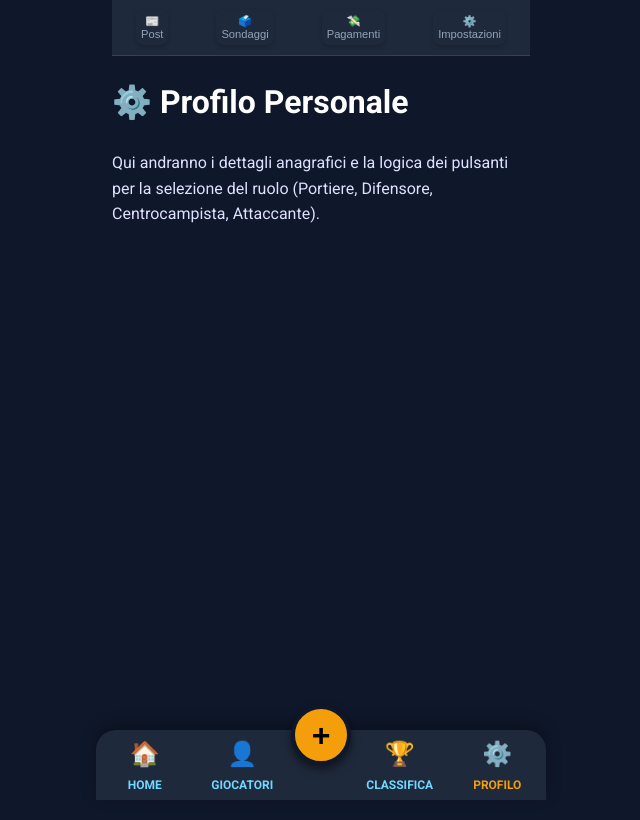
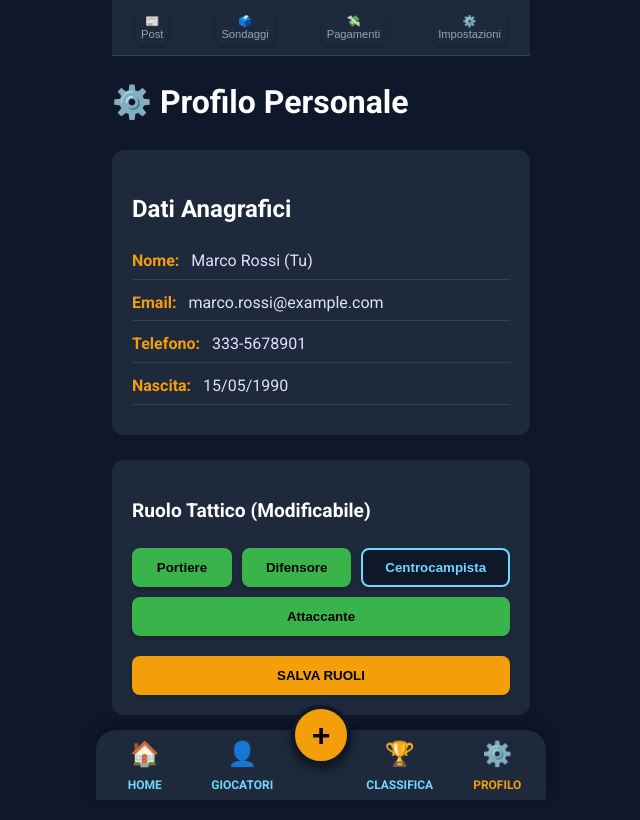
Before and after one commit to scarpariinside26/Scarpari-Inside-2.0, a SvelteKit app: page /profile in a window 1280 px wide. Shown: the whole page, without its empty margins (319-959 px from the left). Built offline with nearby package versions, Linux system fonts and the light colour scheme.

Commit message:
Update +page.svelte

```diff
--- a/src/routes/profile/+page.svelte
+++ b/src/routes/profile/+page.svelte
@@ -1,6 +1,34 @@
 <script>
     import TopNavBar from '$lib/components/TopNavBar.svelte';
     import BottomNavBar from '$lib/components/BottomNavBar.svelte';
+    import { fly } from 'svelte/transition';
+
+    // Dati fittizi utente
+    const userData = {
+        name: 'Marco Rossi (Tu)',
+        email: 'marco.rossi@example.com',
+        phone: '333-5678901',
+        birthDate: '15/05/1990',
+        currentRoles: ['Portiere', 'Difensore', 'Attaccante'] // Ruoli fittizi iniziali
+    };
+
+    // Ruoli disponibili
+    const allRoles = ['Portiere', 'Difensore', 'Centrocampista', 'Attaccante'];
+
+    // Variabile per i ruoli selezionati (usiamo una variabile reattiva per simulare la selezione)
+    let selectedRoles = [...userData.currentRoles];
+
+    function toggleRole(role) {
+        if (selectedRoles.includes(role)) {
+            selectedRoles = selectedRoles.filter(r => r !== role);
+        } else {
+            selectedRoles = [...selectedRoles, role];
+        }
+    }
+
+    function saveRoles() {
+        alert(`Nuovi ruoli salvati: ${selectedRoles.join(', ')}`);
+    }
 </script>
 
 <style>
@@ -12,11 +40,97 @@
         padding: 0 16px;
         padding-bottom: 80px;
     }
+    .info-card {
+        background: var(--panel-bg);
+        padding: 20px;
+        border-radius: 12px;
+        margin-bottom: 25px;
+    }
+    .info-item {
+        font-size: 1rem;
+        margin-bottom: 10px;
+        border-bottom: 1px solid var(--input-bg);
+        padding-bottom: 5px;
+    }
+    .info-item strong {
+        color: var(--accent-color);
+        margin-right: 8px;
+    }
+
+    /* Ruoli */
+    .role-section h2 {
+        font-size: 1.2rem;
+        color: var(--text-color-bright);
+        margin-bottom: 15px;
+        border-bottom: 2px solid var(--panel-bg);
+        padding-bottom: 5px;
+    }
+    .role-buttons {
+        display: flex;
+        flex-wrap: wrap;
+        gap: 10px;
+        margin-bottom: 20px;
+    }
+    .role-button {
+        flex: 1 1 auto; /* Permette ai bottoni di adattarsi */
+        min-width: 100px;
+        padding: 10px 5px;
+        border-radius: 8px;
+        border: 2px solid var(--secondary-accent);
+        background: var(--bg-color);
+        color: var(--secondary-accent);
+        font-weight: 700;
+        cursor: pointer;
+        transition: background 0.2s, color 0.2s, border-color 0.2s;
+    }
+    .role-button.selected {
+        background: var(--success-color);
+        color: black;
+        border-color: var(--success-color);
+    }
+
+    .save-button {
+        width: 100%;
+        padding: 12px;
+        background: var(--accent-color);
+        color: black;
+        border: none;
+        border-radius: 8px;
+        font-weight: 800;
+        cursor: pointer;
+        transition: background 0.2s;
+    }
 </style>
 
 <div class="app-container">
     <TopNavBar />
     <h1 class="page-title">⚙️ Profilo Personale</h1>
-    <p>Qui andranno i dettagli anagrafici e la logica dei pulsanti per la selezione del ruolo (Portiere, Difensore, Centrocampista, Attaccante).</p>
+
+    <div class="info-card">
+        <h2>Dati Anagrafici</h2>
+        <div class="info-item"><strong>Nome:</strong> {userData.name}</div>
+        <div class="info-item"><strong>Email:</strong> {userData.email}</div>
+        <div class="info-item"><strong>Telefono:</strong> {userData.phone}</div>
+        <div class="info-item"><strong>Nascita:</strong> {userData.birthDate}</div>
+    </div>
+
+    <div class="info-card role-section">
+        <h2>Ruolo Tattico (Modificabile)</h2>
+        <div class="role-buttons">
+            {#each allRoles as role}
+                <button
+                    class="role-button"
+                    class:selected={selectedRoles.includes(role)}
+                    on:click={() => toggleRole(role)}
+                >
+                    {role}
+                </button>
+            {/each}
+        </div>
+        <button class="save-button" on:click={saveRoles}>
+            SALVA RUOLI
+        </button>
+    </div>
+
     <BottomNavBar />
 </div>
```
